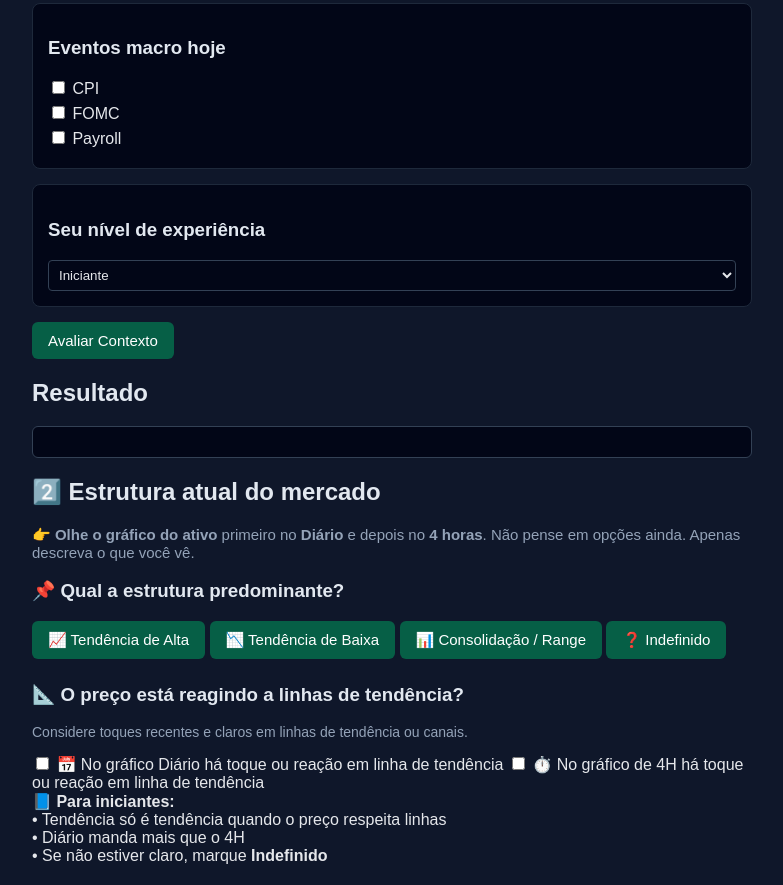
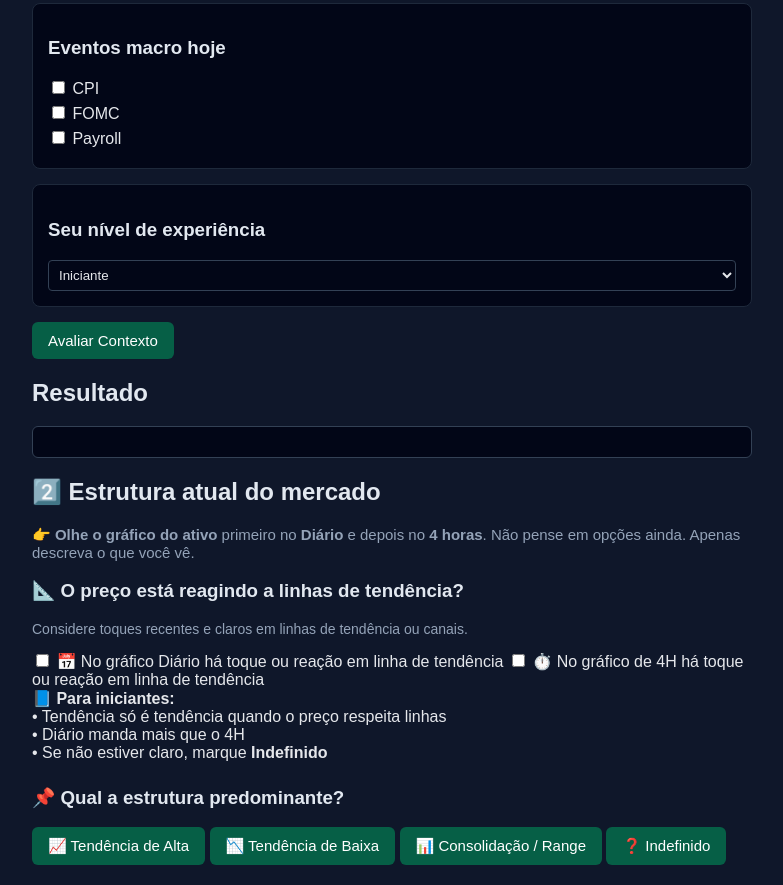
Before and after one commit to Niwea81/testando00, a plain HTML site: page index.html in a window 1280 px wide. Shown: the part 414-1299 px from the top of the page, without its empty margins (248-1031 px from the left). Drawn offline with Linux system fonts and the light colour scheme.

Commit message:
Update index.html

```diff
--- a/index.html
+++ b/index.html
@@ -60,16 +60,8 @@
     Não pense em opções ainda. Apenas descreva o que você vê.
   </p>
 
-  <h3>📌 Qual a estrutura predominante?</h3>
-
-  <div class="options">
-    <button class="option-btn" onclick="estruturaMercado(this,'alta')">📈 Tendência de Alta</button>
-    <button class="option-btn" onclick="estruturaMercado(this,'baixa')">📉 Tendência de Baixa</button>
-    <button class="option-btn" onclick="estruturaMercado(this,'range')">📊 Consolidação / Range</button>
-    <button class="option-btn" onclick="estruturaMercado(this,'indefinido')">❓ Indefinido</button>
-  </div>
-
-  <h3 style="margin-top:25px">📐 O preço está reagindo a linhas de tendência?</h3>
+  <!-- 🔽 BLOCO MOVIDO PARA AQUI -->
+  <h3>📐 O preço está reagindo a linhas de tendência?</h3>
 
   <p style="color:#94a3b8;font-size:14px">
     Considere toques recentes e claros em linhas de tendência ou canais.
@@ -92,8 +84,19 @@
     • Se não estiver claro, marque <b>Indefinido</b>
   </div>
 
+  <!-- 🔽 BOTÕES DE ESTRUTURA -->
+  <h3 style="margin-top:25px">📌 Qual a estrutura predominante?</h3>
+
+  <div class="options">
+    <button class="option-btn" onclick="estruturaMercado(this,'alta')">📈 Tendência de Alta</button>
+    <button class="option-btn" onclick="estruturaMercado(this,'baixa')">📉 Tendência de Baixa</button>
+    <button class="option-btn" onclick="estruturaMercado(this,'range')">📊 Consolidação / Range</button>
+    <button class="option-btn" onclick="estruturaMercado(this,'indefinido')">❓ Indefinido</button>
+  </div>
+
   <div id="feedbackCamada2" class="guided" style="display:none"></div>
 </div>
 
+
 </body>
 </html>
```
